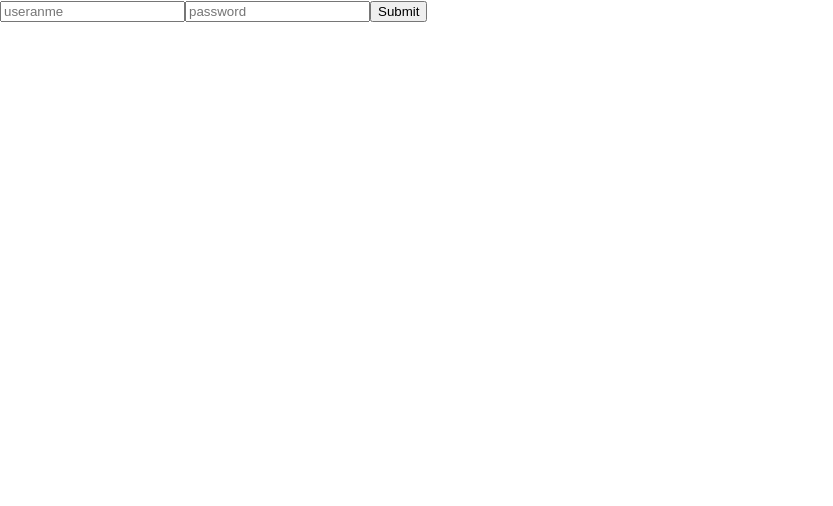
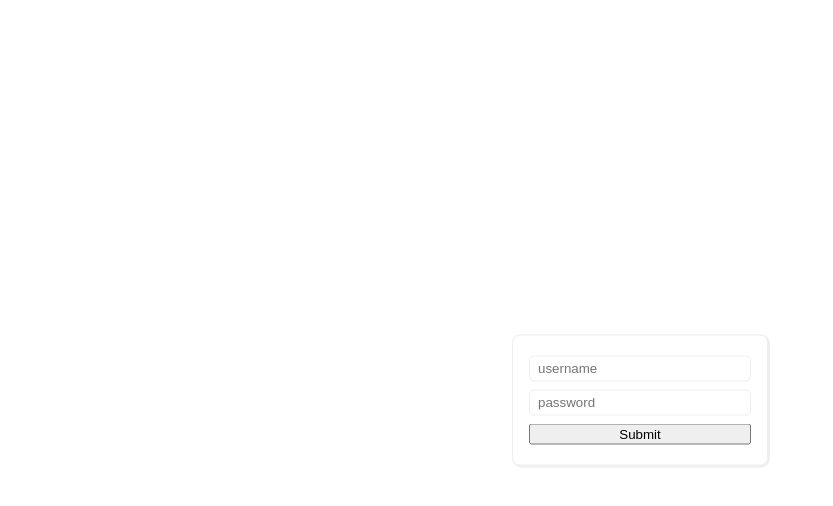
Before and after one commit to dhruvc121/planner_new, a Next.js app: page /login in a window 1280 px wide. Shown: the top 506 px of the page, without its empty margins (0-833 px from the left). Built offline with nearby package versions, Linux system fonts and the light colour scheme.

Commit message:
style login page

```diff
--- a/pages/login.js
+++ b/pages/login.js
@@ -45,14 +45,47 @@ const Login = () => {
         }
     }
     return (
-        <div>
-            <form onSubmit={(e)=>handleSubmit(e)}>
-                <input type="text" placeholder='useranme'  value={username} onChange={(e)=>setUsername(e.target.value)} required></input>
-                <input type="password" placeholder='password' value={password} onChange={(e)=>setPassword(e.target.value)} required></input>
-                <button type="submit">Submit</button>
+        <div className='login-form-container' style={styles.loginFormContainer}>
+            <form onSubmit={(e)=>handleSubmit(e)} style={styles.form}>
+                <input style={styles.input} type="text" placeholder='username'  value={username} onChange={(e)=>setUsername(e.target.value)} required></input>
+                <input style={styles.input} type="password" placeholder='password' value={password} onChange={(e)=>setPassword(e.target.value)} required></input>
+                <button type="submit" style={styles.button}>Submit</button>
             </form>
         </div>
     );
 }
 
+
+const styles={
+    loginFormContainer:{
+        minWidth:"20%",
+        position:" absolute",
+        top:" 50%",
+        left:" 50%",
+        transform:" translate(-50%, -50%)",
+        padding:" 1rem",
+        border:" 1px solid #eee",
+        boxShadow:" 1px 1px 1px 1px #eee",
+        borderRadius:" 0.5rem",
+    },
+    form:{
+        display:" flex",
+        flexDirection:" column",
+        justifyContent:" center",
+        alignItems:" center",
+    },
+    input:{
+        margin:"0.25rem 0.5rem",
+        width:" 100%",
+        padding:" 0.25rem 0.5rem",
+        border:" 1px solid #eee",
+        borderRadius:" 5px",
+        lineHeight:" 1rem",
+    },
+    button:{
+        width:" 100%",
+        margin:" 0.25rem",
+    }
+}
+
 export default Login;
```
